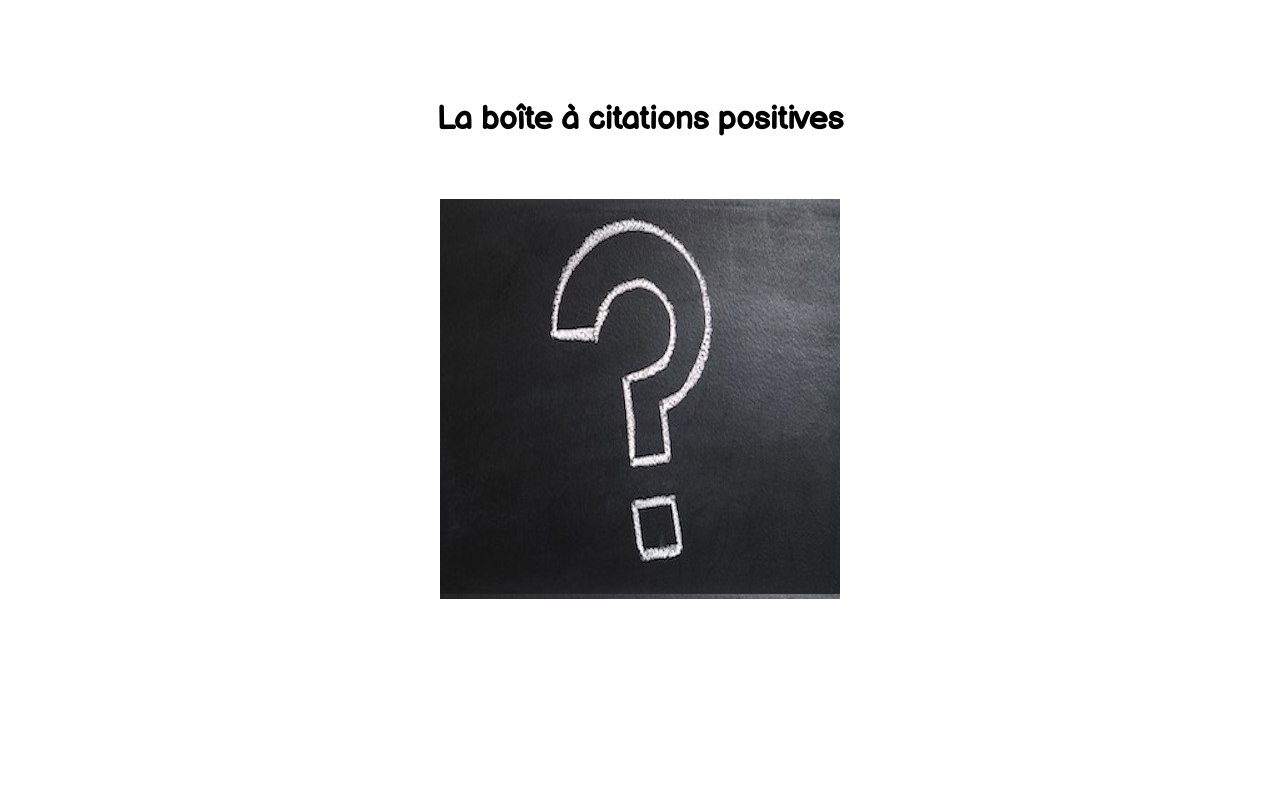
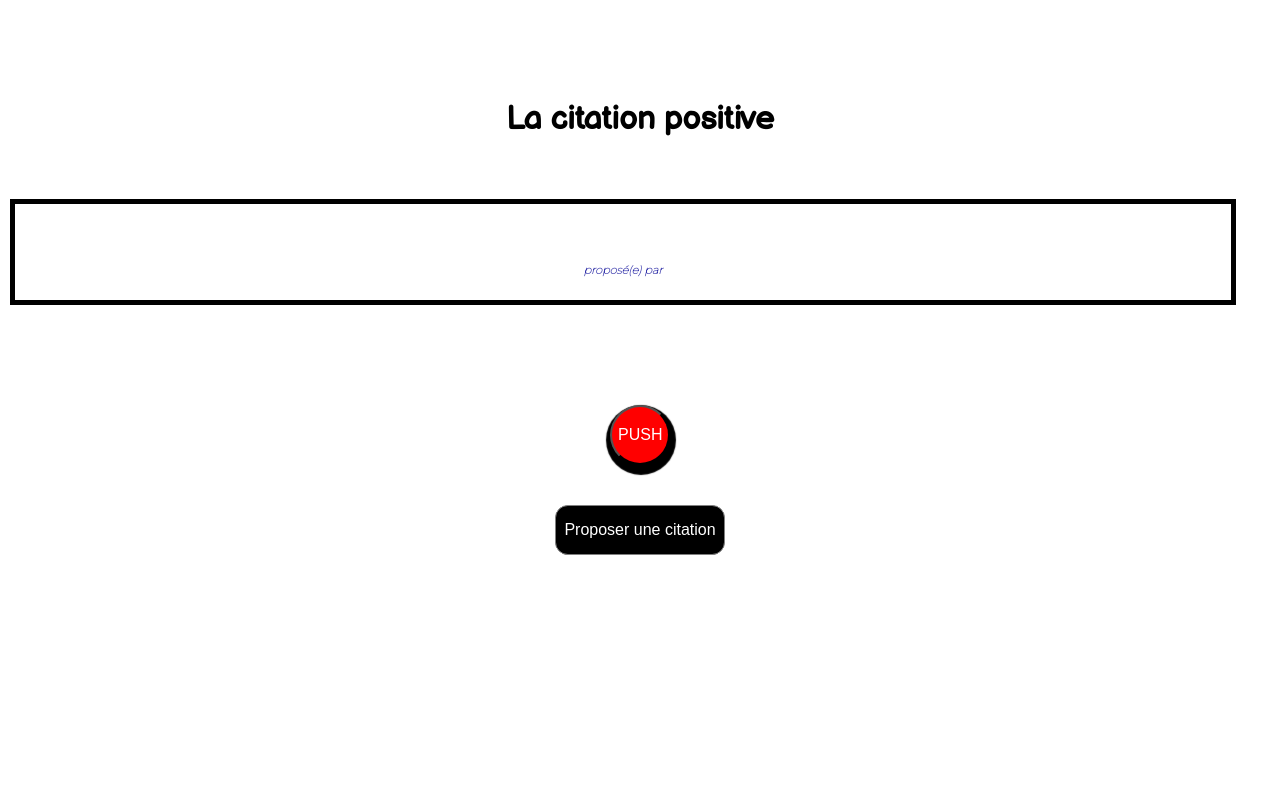
Before and after one commit to marajaga/quotebox-react, a React (Create React App) app: page / in a window 1280 px wide. Shown: the top 797 px of the page. Built offline with nearby package versions, Linux system fonts and the light colour scheme; no server answers.

Commit message:
fixed css

```diff
--- a/src/App.js
+++ b/src/App.js
@@ -29,7 +29,7 @@ function App() {
 
       </div>
       <div className="App">
-        <h1 className="title">La boîte à citations positives</h1>
+        <h1 className="title">La citation positive</h1>
         {!contributorMode ?
           <>
             <div className="wrapper">
--- a/src/index.css
+++ b/src/index.css
@@ -20,14 +20,17 @@ code {
 .App{
   margin: 20px 30px;
   font-family: 'Balsamiq Sans', cursive;
-  width: 600px;
+  width: 100%;
   height: 600px;
   margin: 100px auto;
+  text-align: center;
+
 }
 
 .title{
   font-size: 2rem;
   margin-bottom: 60px;
+  justify-content: center;
 }
 
 .btn-quote{
@@ -39,7 +42,7 @@ code {
   width: 60px;
   height: 60px;
   text-transform: uppercase;
-  margin: 300px 0px 30px 0px;
+  margin: 100px 0px 30px 0px;
   outline: 0;
   cursor: grab;
 }
@@ -54,11 +57,17 @@ code {
   border: 1px solid grey;
   outline: 0;
   margin: 10px 0px 30px 0px;
+
 }
 
 .quote-container{
-  width: 250px;
+  width: 95%;
   padding: 12px 0px;
+  display:flex;
+  justify-content: center;
+  flex-direction: column;
+  border: 5px solid black;
+  margin: 0px 10px;
 }
 
 .quote{
@@ -66,6 +75,7 @@ code {
   padding: 5px;
   color: black;
   margin: 0 auto;
+
 }
 
 .quote-author{
@@ -78,14 +88,23 @@ code {
   font-family: 'Montserrat', sans-serif;
   font-weight: 600;
   font-size: 0.7rem;
+
 }
 
 .form{
   border: 5px solid black;
-  margin-bottom: 60px;
   display: flex;
   flex-direction: column;
-  width: 100%;
+  text-align: center;
+  width: 90%;
+  margin: 0px 15px;
+  margin-bottom: 60px;
+}
+@media screen and (min-width: 700px) {
+  .form{
+    width: 60%;
+    margin: 0 auto;
+  }
 }
 
 .form-control{
@@ -97,8 +116,12 @@ code {
 }
 
 .form-label{
-  padding: 0px 100px;
   width: 30%;
+}
+@media screen and (min-width: 700px) {
+  .form-label{
+    padding: 0px 100px;
+  }
 }
 
 .form-flex{
@@ -110,7 +133,7 @@ code {
 }
 
 /* scene wrapper */
-
+/*
 .wrapper{
   height: 300px;
   margin-top:50px;
@@ -118,7 +141,7 @@ code {
   perspective: 800;
   perspective-origin: 50% 100px;
 }
-
+/*
 .cube{
   position: relative;
   margin: 0 auto;
@@ -126,10 +149,10 @@ code {
   transform-style: preserve-3d;
   animation: spin 4s infinite linear;
   transition: all 1s linear;
-}
+}*/
 
 /* outer cube */
-
+/*
 b{
   position:absolute;
   width:400px;
@@ -155,6 +178,7 @@ b.front{
 }
 
 /* inner cube */
+/*
 i{
   position:absolute;
   top:50px;
@@ -175,7 +199,7 @@ i.back{
 }
 
 /* hover transformations */
-
+/*
 .cube:hover{
   top:150px;
 }
@@ -186,3 +210,4 @@ i.back{
 .cube:hover i{
   top:-200px;
 }
+*/
```
